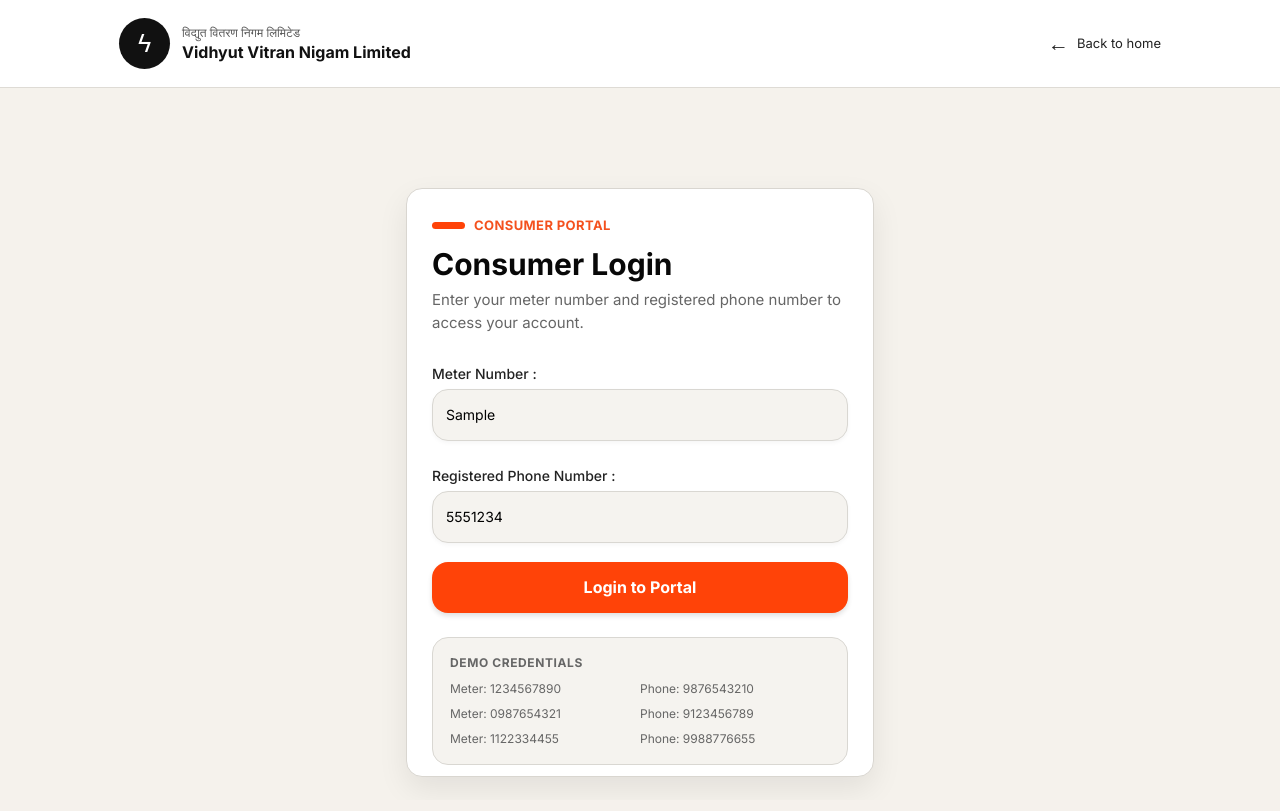
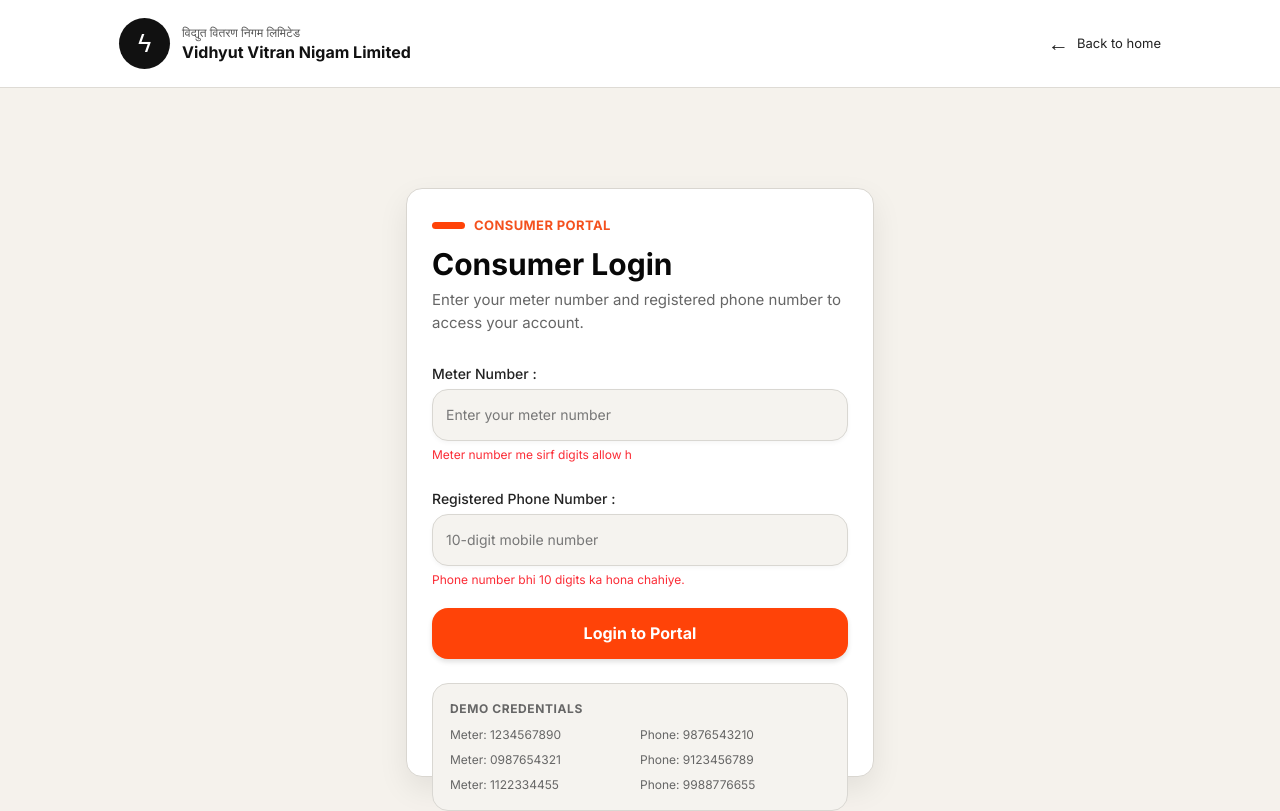
Before and after one commit to Sau-2003V/electric-department-gov-website-redesign, a Next.js app: page /login in a window 1280 px wide. Both pictures are taken after typing "Sample", "5551234" into the empty fields and a click on the button "Login to Portal". Built offline with nearby package versions, Linux system fonts and the light colour scheme.

Commit message:
fixing the data validation

```diff
--- a/package.json
+++ b/package.json
@@ -15,7 +15,8 @@
   "dependencies": {
     "next": "16.3.2",
     "react": "19.2.8",
-    "react-dom": "19.2.8"
+    "react-dom": "19.2.8",
+    "zod": "^4.4.3"
   },
   "devDependencies": {
     "@changesets/cli": "^3.0.1",
--- /dev/null
+++ b/src/app/(action)/login.js
@@ -0,0 +1,109 @@
+// 'use server'
+
+// import {z} from 'zod';
+
+// const lschema=z.object({
+//     meterNumber:z
+//     .string()
+//     .min(1,"Meter Number is required.")
+//     .regex('/^\d+$','Meter number me sirf digits allow h'),
+
+//     phoneNumber:z
+//     .string()
+//     .min(10,'Phone number bhi 10 didgits ka hona chahiye kam se kam..')
+//     .max(10,'Phone number bhi 10 digits ka hona chhaiye jyada se jyada..')
+//     .regex('/^\d{10}$/','Phone number ka format galat h ..')
+// });
+
+
+
+// export default async function login(prevState,formData)
+// {
+//     const meterData=formData.get('meterNumber');
+//     const phoneData=formData.get('phoneNumber');
+
+//     const checkFields=lschema.safeParse({
+//         meterNumber:meterData,
+//         phoneNumber:phoneData,
+//     });
+
+//     if(!checkFields.success)
+//     {
+//         return {
+//             success:false,
+//             errors:checkFields.error.flatten().fieldErrors,
+//         };
+//     }
+
+//     const {meterNumber,phoneNumber}=checkFields.data;
+
+//     const isValidUser=
+//     (meterNumber === "1234567890" && phoneNumber === "9876543210") ||
+//     (meterNumber === "0987654321" && phoneNumber === "9123456789") ||
+//     (meterNumber === "1122334455"  && phoneNumber === "9988776655");
+
+//     if(isValidUser)
+//     {
+//         redirect('/');
+//     }
+//     else
+//     {
+//       return {
+//         success:false,
+//         errors:{},
+//         message:'Invalid Meter Number or Phone Number ..',
+//       };
+//     }
+// }
+
+"use server";
+
+import { z } from "zod";
+import { redirect } from "next/navigation";
+
+const lschema = z.object({
+  meterNumber: z
+    .string()
+    .min(1, "Meter Number is required.")
+    .regex(/^\d+$/, "Meter number me sirf digits allow h"),
+
+  phoneNumber: z
+    .string()
+    .min(10, "Phone number bhi 10 digits ka hona chahiye.")
+    .max(10, "Phone number bhi 10 digits ka hona chahiye.")
+    .regex(/^\d{10}$/, "Phone number ka format galat h"),
+});
+
+export default async function login(prevState, formData) {
+  const meterData = formData.get("meterNumber");
+  const phoneData = formData.get("phoneNumber");
+
+  const checkFields = lschema.safeParse({
+    meterNumber: meterData,
+    phoneNumber: phoneData,
+  });
+
+  if (!checkFields.success) {
+    return {
+      success: false,
+      errors: checkFields.error.flatten().fieldErrors,
+    };
+  }
+
+  const { meterNumber, phoneNumber } = checkFields.data;
+
+  const isValidUser =
+    (meterNumber === "1234567890" && phoneNumber === "9876543210") ||
+    (meterNumber === "0987654321" && phoneNumber === "9123456789") ||
+    (meterNumber === "1122334455" && phoneNumber === "9988776655");
+
+  if (isValidUser) {
+    redirect("/");
+  } else {
+    return {
+      success: false,
+      errors: {},
+      message: "Invalid Meter Number or Phone Number.",
+    };
+  }
+}
--- a/src/app/(action)/login.ts
+++ /dev/null
@@ -1 +0,0 @@
-export default function login() {}
--- a/src/app/(auth)/login/page.jsx
+++ b/src/app/(auth)/login/page.jsx
@@ -1,16 +1,15 @@
+
+
+
+
 "use client";
 
-import { useState } from "react";
+import { useActionState } from "react";
 import Link from "next/link";
+import login from "@/app/(action)/login";
 
 export default function LoginPage() {
-  const [meterNumber, setMeterNumber] = useState("");
-  const [phoneNumber, setPhoneNumber] = useState("");
-
-  const handleSubmit = (e) => {
-    e.preventDefault();
-    console.log("Meter :", meterNumber, "Phone :", phoneNumber);
-  };
+  const [state, formAction, pending] = useActionState(login, null);
 
   return (
     <div className="min-h-screen bg-[#f5f2ec] text-black">
@@ -70,7 +69,7 @@ export default function LoginPage() {
           </p>
 
           {/* Form */}
-          <form onSubmit={handleSubmit}>
+          <form action={formAction}>
 
             {/* Meter Number */}
             <div className="mb-[24px]">
@@ -80,11 +79,16 @@ export default function LoginPage() {
 
               <input
                 type="text"
-                value={meterNumber}
-                onChange={(e) => setMeterNumber(e.target.value)}
+                name="meterNumber"
                 placeholder="Enter your meter number"
                 className="w-full h-[52px] bg-[#f5f3ef] border border-[#d9d7d2] rounded-[16px] px-[13px] text-[14px] text-black placeholder:text-[#777] outline-none shadow-[0_2px_4px_rgba(0,0,0,0.04)] focus:border-[#ff4308] focus:ring-1 focus:ring-[#ff4308]"
               />
+
+              {state?.errors?.meterNumber?.[0] && (
+                <p className="text-[12px] text-red-500 mt-[5px]">
+                  {state.errors.meterNumber[0]}
+                </p>
+              )}
             </div>
 
             {/* Phone Number */}
@@ -95,20 +99,33 @@ export default function LoginPage() {
 
               <input
                 type="tel"
-                value={phoneNumber}
-                onChange={(e) => setPhoneNumber(e.target.value)}
+                name="phoneNumber"
                 placeholder="10-digit mobile number"
                 maxLength={10}
                 className="w-full h-[52px] bg-[#f5f3ef] border border-[#d9d7d2] rounded-[16px] px-[13px] text-[14px] text-black placeholder:text-[#777] outline-none shadow-[0_2px_4px_rgba(0,0,0,0.04)] focus:border-[#ff4308] focus:ring-1 focus:ring-[#ff4308]"
               />
+
+              {state?.errors?.phoneNumber?.[0] && (
+                <p className="text-[12px] text-red-500 mt-[5px]">
+                  {state.errors.phoneNumber[0]}
+                </p>
+              )}
             </div>
+
+            {/* General Error */}
+            {state?.message && (
+              <p className="text-[13px] text-red-500 mb-[12px]">
+                {state.message}
+              </p>
+            )}
 
             {/* Login Button */}
             <button
               type="submit"
-              className="w-full h-[51px] bg-[#ff4308] hover:bg-[#ed3d05] text-white text-[16px] font-bold rounded-[16px] transition duration-200 shadow-[0_3px_5px_rgba(0,0,0,0.12)]"
+              disabled={pending}
+              className="w-full h-[51px] bg-[#ff4308] hover:bg-[#ed3d05] text-white text-[16px] font-bold rounded-[16px] transition duration-200 shadow-[0_3px_5px_rgba(0,0,0,0.12)] disabled:opacity-70"
             >
-              Login to Portal
+              {pending ? "Logging in..." : "Login to Portal"}
             </button>
           </form>
 
```
Also changed, not shown: tsconfig.json (+45 -1 lines), 1 other file (tests, documents, lock files or other folders).
